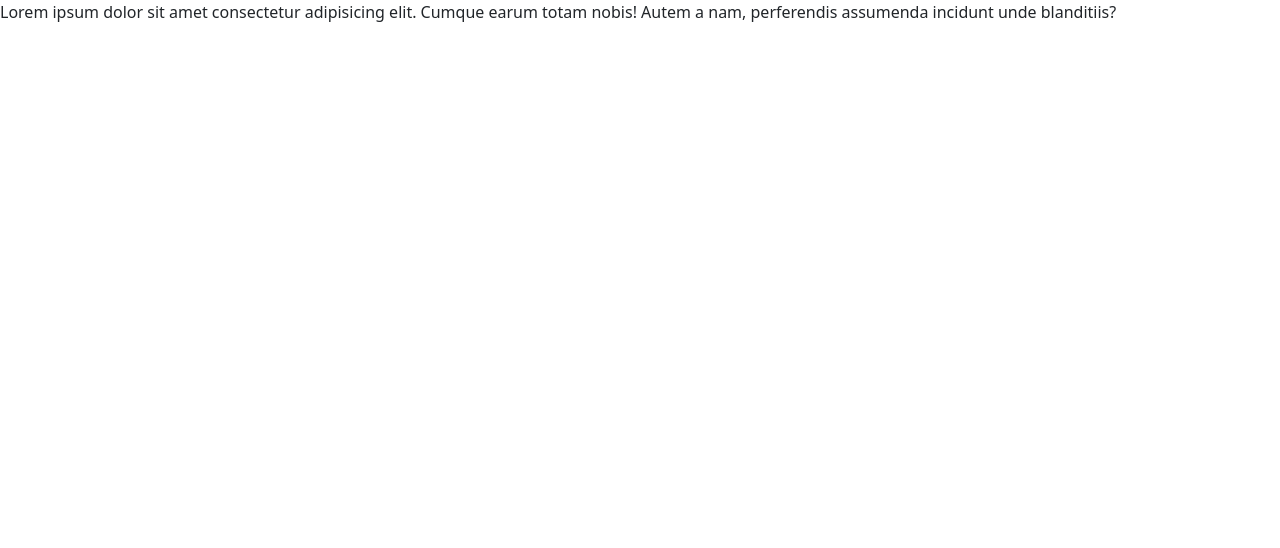
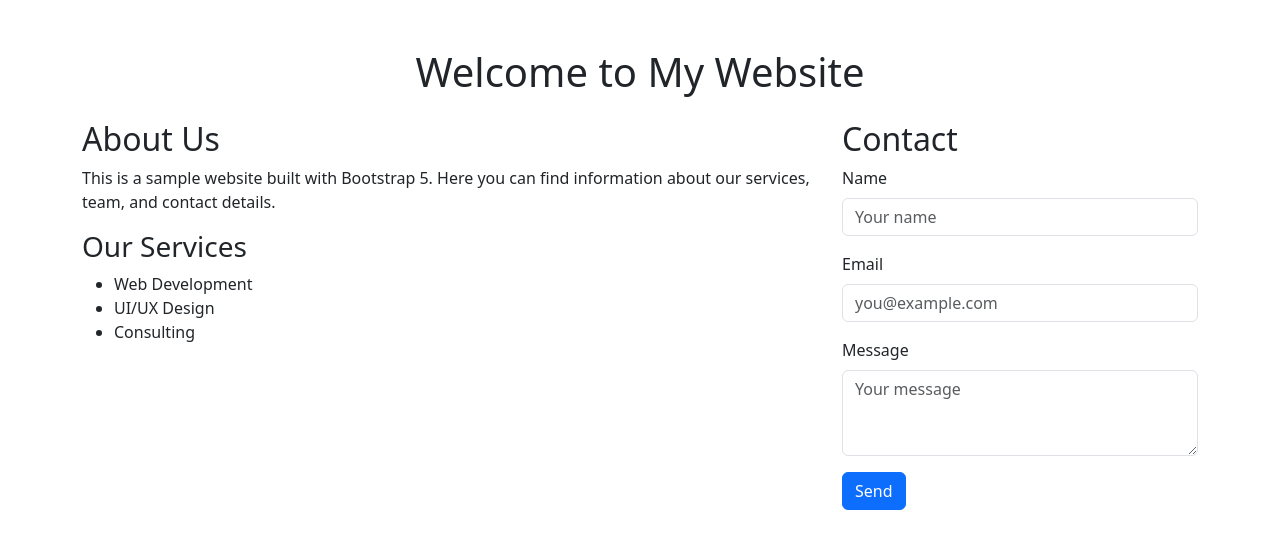
Before and after one commit to phitd1952001/Buoi20GitHub, a plain HTML site: page index.html in a window 1280 px wide. Drawn offline with nearby package versions, Linux system fonts and the light colour scheme.

Commit message:
done new body html

```diff
--- a/index.html
+++ b/index.html
@@ -23,8 +23,41 @@
             <!-- place navbar here -->
         </header>
         <main>
-            Lorem ipsum dolor sit amet consectetur adipisicing elit. Cumque earum totam nobis! Autem a nam, perferendis assumenda incidunt unde blanditiis?
-        </main>
+            <div class="container my-5">
+                <h1 class="mb-4 text-center">Welcome to My Website</h1>
+                <div class="row">
+                    <div class="col-md-8">
+                        <h2>About Us</h2>
+                        <p>
+                            This is a sample website built with Bootstrap 5. Here you can find information about our services, team, and contact details.
+                        </p>
+                        <h3>Our Services</h3>
+                        <ul>
+                            <li>Web Development</li>
+                            <li>UI/UX Design</li>
+                            <li>Consulting</li>
+                        </ul>
+                    </div>
+                    <div class="col-md-4">
+                        <h2>Contact</h2>
+                        <form>
+                            <div class="mb-3">
+                                <label for="name" class="form-label">Name</label>
+                                <input type="text" class="form-control" id="name" placeholder="Your name">
+                            </div>
+                            <div class="mb-3">
+                                <label for="email" class="form-label">Email</label>
+                                <input type="email" class="form-control" id="email" placeholder="you@example.com">
+                            </div>
+                            <div class="mb-3">
+                                <label for="message" class="form-label">Message</label>
+                                <textarea class="form-control" id="message" rows="3" placeholder="Your message"></textarea>
+                            </div>
+                            <button type="submit" class="btn btn-primary">Send</button>
+                        </form>
+                    </div>
+                </div>
+            </div>
         <footer>
             <!-- place footer here -->
         </footer>
```
